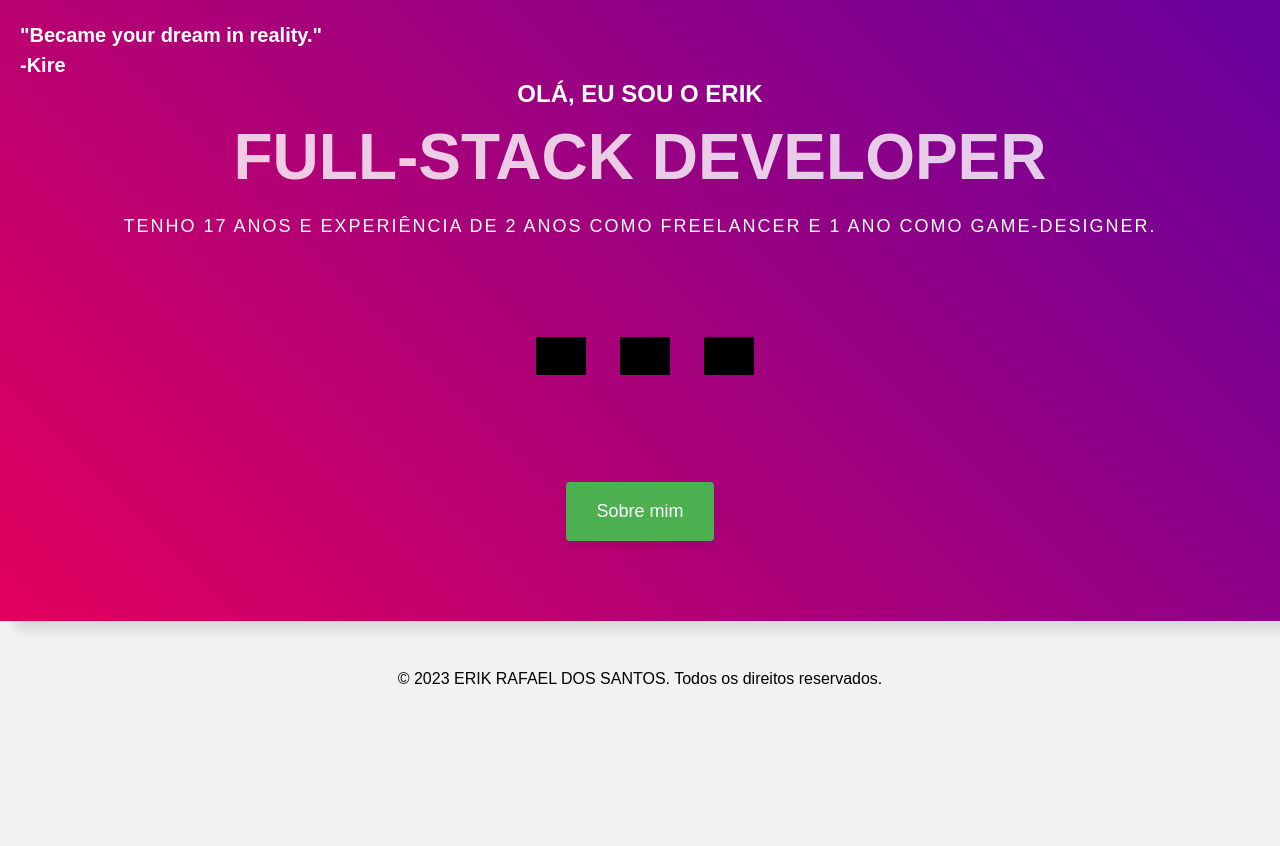
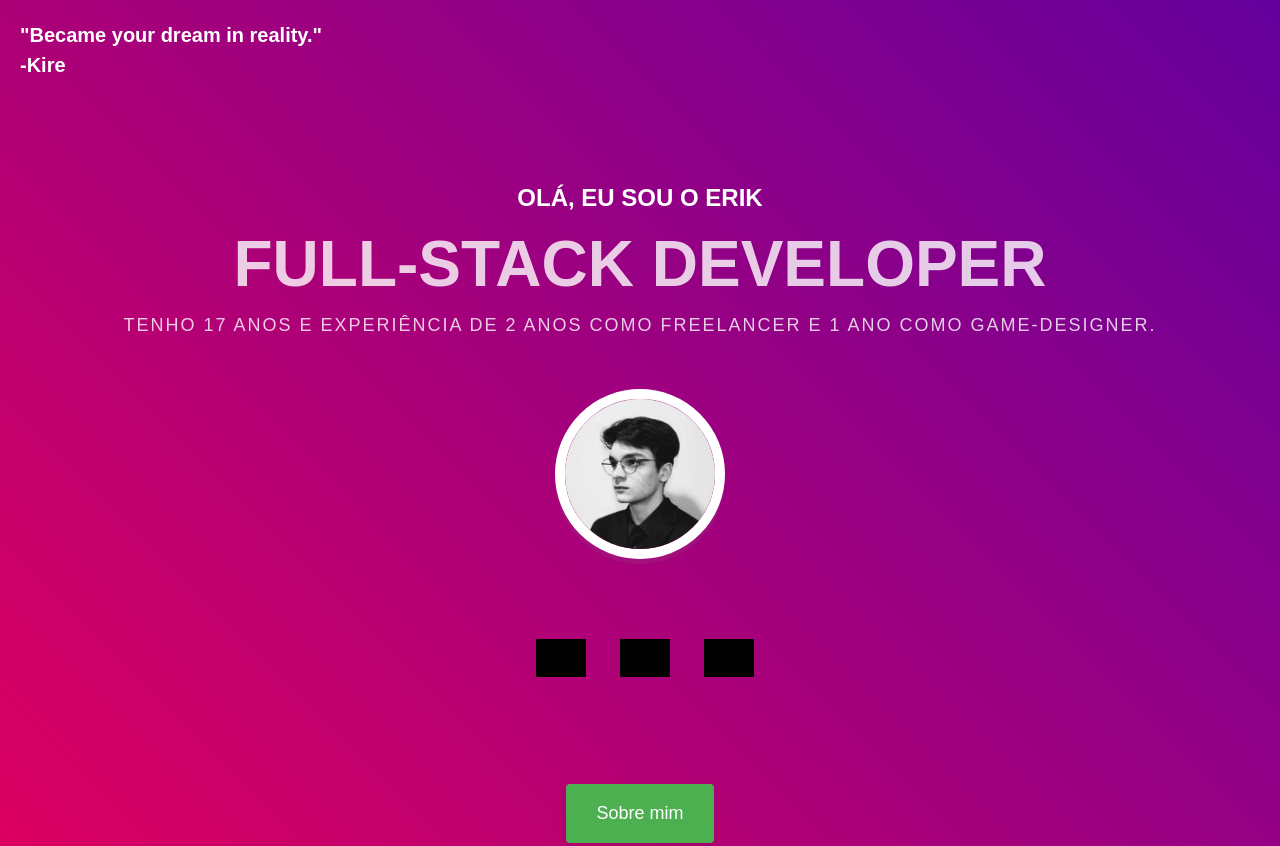
Before and after one commit to devKire/Meu_Portifolio, a plain HTML site: page index.html in a window 1280 px wide. Shown: the top 846 px of the page. Before the commit the page ends 800 px from the top, so only its background shows below. Drawn offline with Linux system fonts and the light colour scheme; grey boxes are pictures that could not be loaded.

Commit message:
Atualização código 16/01/2024

```diff
--- a/assets/css/styles.css
+++ b/assets/css/styles.css
@@ -6,6 +6,10 @@ body {
   color: hsl(0, 0%, 100%);
   text-align: left;
   background-color: #f2f2f2;
+}
+
+a {
+  text-decoration: none; /* Remove o sublinhado dos links */
 }
 
 /* Títulos */
@@ -152,22 +156,22 @@ h6, .h6 { font-size: 1rem; }
   text-align: center;
 }
 
+.apresentacao {
+  margin-top: 100px;
+}
 .header .header-content .header-subtitle {
   font-weight: 700;
   font-size: 24px; /* Tamanho da fonte do subtítulo */
-  margin-bottom: 10px; /* Espaçamento inferior do subtítulo */
 }
 
 .header .header-content .header-title {
   font-size: 64px; /* Tamanho da fonte do título */
-  margin-bottom: 20px; /* Espaçamento inferior do título */
 }
 
 .header .header-content .header-mono {
   letter-spacing: 2px; /* Espaçamento entre as letras */
   font-weight: 500;
   font-size: 18px; /* Tamanho da fonte do texto mono */
-  margin-bottom: 100px; /* Espaçamento inferior do texto mono */
 }
 
 /* Título específico no cabeçalho */
@@ -393,7 +397,7 @@ section:not(:last-child) {
 /* social icons da pg index */
 
 .social {
-  margin-bottom: 100px;
+  margin-top: 100px;
 }
 .social-icons-index {
   display: inline-block;
@@ -455,6 +459,9 @@ section:not(:last-child) {
   text-align:center;
 }
 
+.btIndex {
+  margin-top: 100px;
+}
 /* Botão */
 .button {
   display: inline-block;
@@ -483,3 +490,19 @@ footer {
   padding-top: 30px;
   color: #000000;
 }
+
+.containerAvatar {
+  position: relative;
+  height: 200px;
+}
+
+.avatar-img {
+  margin: 50px auto;
+  border: 10px solid white;
+  transition: 0.5s;
+  z-index: 1;
+  box-shadow: 0 5px 1px rgba(128, 128, 128, 0.13);
+  width: 170px;
+  height: 170px;
+  border-radius: 50%;
+}
--- a/index.html
+++ b/index.html
@@ -21,15 +21,20 @@
                         <div class="frase">"Became your dream in reality."</div>
                         <div class="autor">-Kire</div>
                     </div>
-                    <h4 class="header-subtitle">OLÁ, EU SOU O ERIK</h4>
-                    <h1 class="header-title">FULL-STACK DEVELOPER</h1>
-                    <h6 class="header-mono">TENHO 17 ANOS E EXPERIÊNCIA DE 2 ANOS COMO FREELANCER E 1 ANO COMO
-                        GAME-DESIGNER.</h6>
+                    <div class="apresentacao">
+                        <div class="header-subtitle">OLÁ, EU SOU O ERIK</div>
+                        <div class="header-title">FULL-STACK DEVELOPER</c>
+                            <div class="header-mono">TENHO 17 ANOS E EXPERIÊNCIA DE 2 ANOS COMO FREELANCER E 1 ANO COMO
+                                GAME-DESIGNER.</div>
+                        </div>
+                        <div class="containerAvatar">
+                            <img src="assets/img/EU.png" alt="" class="avatar-img">
+                        </div>
                         <div class="social">
                             <div class="social-content">
                                 <div class="social-icons-index">
-                                <a href="https://www.linkedin.com/in/erik-rafael-dos-santos-416b64251/" target="_blank"
-                                    class="social-icon-index"><img
+                                    <a href="https://www.linkedin.com/in/erik-rafael-dos-santos-416b64251/"
+                                        target="_blank" class="social-icon-index"><img
                                             src="https://cdn.jsdelivr.net/npm/simple-icons@v5/icons/linkedin.svg"
                                             alt="LinkedIn"></a>
                                     <a href="https://github.com/devKire" target="_blank" class="social-icon-index"><img
@@ -42,7 +47,9 @@
                                 </div>
                             </div>
                         </div>
+                        <div class="btIndex">
                             <a class="button" href="pgPrincipal/pgPrincipal.html">Sobre mim</a>
+                        </div>
                     </div>
                 </div>
         </header>
```
Also changed, not shown: pgPrincipal/pgPrincipal.html (+1 -1 lines), assets/img/EU.png (added). Lines whose indentation alone changed are shown as unchanged.
